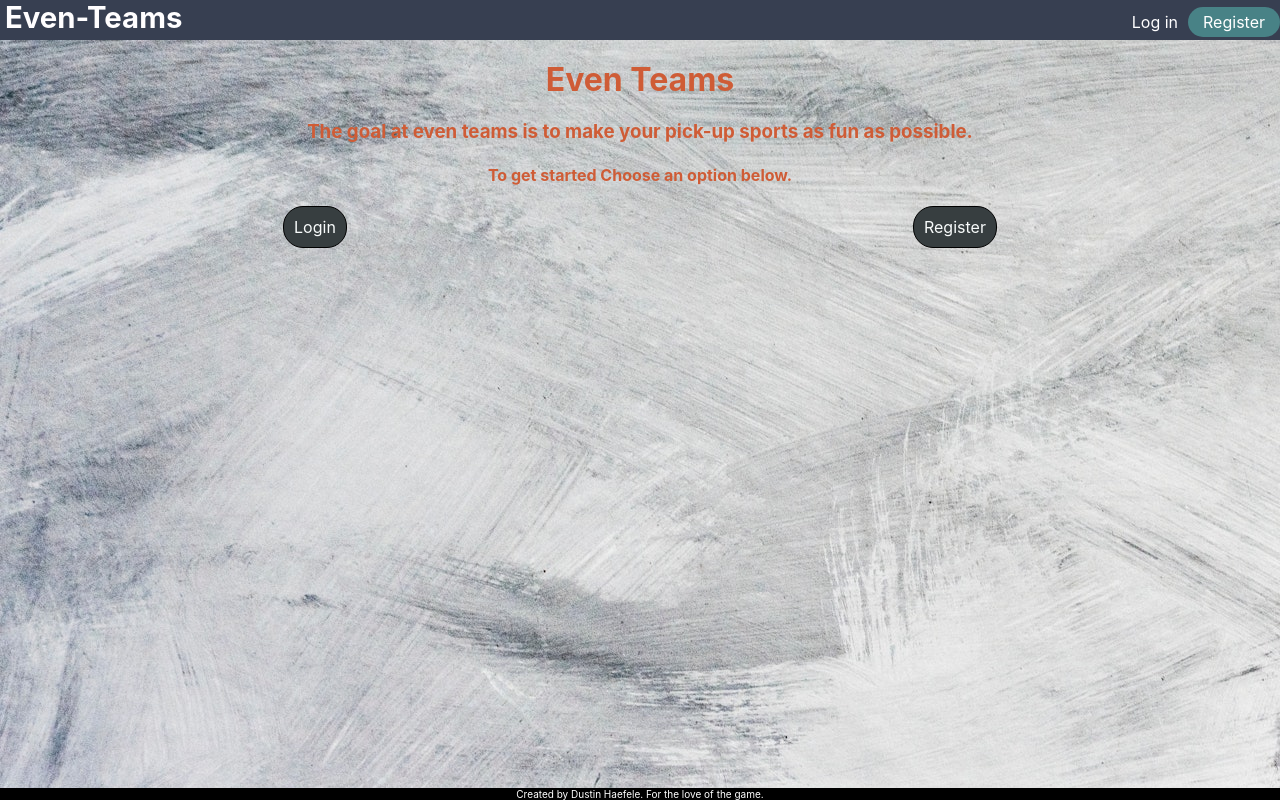
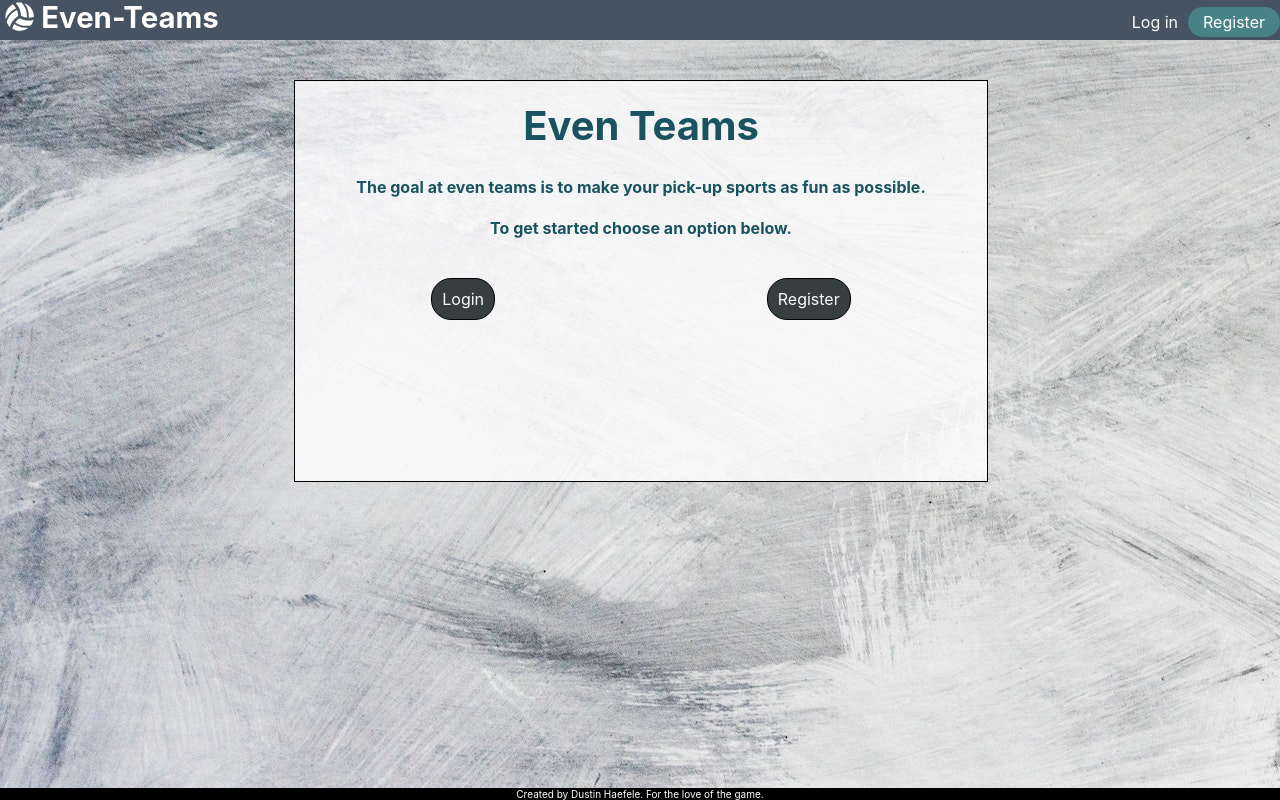
Before and after one commit to DustinHaefele/even-teams-client, a React (Create React App) app: page / in a window 1280 px wide. Shown: the top 800 px of the page. Built offline with nearby package versions, Linux system fonts and the light colour scheme.

Commit message:
group page styling complete for now

```diff
--- a/package.json
+++ b/package.json
@@ -3,6 +3,9 @@
   "version": "0.1.0",
   "private": true,
   "dependencies": {
+    "@fortawesome/fontawesome-svg-core": "^1.2.14",
+    "@fortawesome/free-solid-svg-icons": "^5.7.1",
+    "@fortawesome/react-fontawesome": "^0.1.4",
     "react": "^16.8.6",
     "react-dom": "^16.8.6",
     "react-router-dom": "^5.0.1",
--- a/src/components/CreateGroupForm/CreateGroupForm.js
+++ b/src/components/CreateGroupForm/CreateGroupForm.js
@@ -36,10 +36,10 @@ export default class CreateGroupForm extends React.Component {
    return (
    <form className='group-form' onSubmit={this.handleSubmit}>
      <div className='form-input-section'>
-      <label htmlFor='group_name'>New Group Name</label>
-      <input required className ='group-input' name='group_name' placeholder='New Group Name' />
+      <label htmlFor='group_name'>What do you want to name your group?</label>
+      <input required className ='group-input' name='group_name' placeholder='i.e. Wednesday Night Volleyball' />
      </div>
-      <button className='create-group-button' type='submit'>Create New Group</button>
+      <button className='create-group-button' type='submit'>Submit New Group</button>
     </form>
     );
   };
--- a/src/components/Header/Header.css
+++ b/src/components/Header/Header.css
@@ -3,7 +3,7 @@
   display: flex;
   align-items: center;
   justify-content: space-between;
-  background-color: #373f51;
+  background-color: #465362;
 }
 
 .Header h1 {
--- a/src/components/Header/Header.js
+++ b/src/components/Header/Header.js
@@ -2,6 +2,8 @@ import React, { Component } from 'react'
 import { Link } from 'react-router-dom'
 import TokenService from '../../services/token-services'
 import './Header.css'
+import { FontAwesomeIcon } from '@fortawesome/react-fontawesome';
+
 
 export default class Header extends Component {
 
@@ -43,7 +45,9 @@ export default class Header extends Component {
       <nav className='Header'>
         <h1>
           <Link to='/'>
-            Even-Teams
+          <FontAwesomeIcon className='green' icon='volleyball-ball' />
+            {' '}
+          Even-Teams
           </Link>
         </h1>
           {TokenService.hasAuthToken()
--- a/src/index.js
+++ b/src/index.js
@@ -1,9 +1,15 @@
 import React from 'react';
 import ReactDOM from 'react-dom';
 import { BrowserRouter } from 'react-router-dom';
+import { library } from '@fortawesome/fontawesome-svg-core'
+import { faVolleyballBall } from '@fortawesome/free-solid-svg-icons';
 import './index.css';
 import App from './App';
 import * as serviceWorker from './serviceWorker';
+
+library.add (
+  faVolleyballBall,
+)
 
 ReactDOM.render(
 <BrowserRouter>
--- a/src/routes/MainPage/MainPage.css
+++ b/src/routes/MainPage/MainPage.css
@@ -1,13 +1,20 @@
 .main_page {
-  background-color: none;
-  height: 800px;
-  color: #CF5C36;
+  color: #19535F;
+  width: 80%;
+  margin-left: 10%;
+  margin-top: 40px;
+  height: 400px;
+  background-color: rgba(255,254,255,.8);
+  border: 1px solid black;
 }
 
-.main_page h1 {
+.main_header {
   margin-top: 0px;
   padding-top: 20px;
-  ;
+}
+
+.sec_header{
+  font-size: 16px;
 }
 
 .main_page a {
@@ -27,5 +34,18 @@
 .main_page .Main__not-logged-in {
   display: flex;
   justify-content: space-around;
+  margin-top: 40px;
+}
 
+@media screen and (min-width: 480px) {
+  .main_page {
+    width: 54%;
+    margin-left: 23%;
+    margin-top: 40px;
+    height: 400px;
+  }
+
+  .main_header {
+    font-size: 40px;
+  }
 }
--- a/src/routes/MainPage/MainPage.js
+++ b/src/routes/MainPage/MainPage.js
@@ -8,9 +8,9 @@ function MainPage () {
 
   return (
     <div className='main_page'>
-      <h1>Even Teams</h1>
-      <h3>The goal at even teams is to make your pick-up sports as fun as possible.</h3>
-      <h4>To get started Choose an option below.</h4>
+      <h1 className='main_header'>Even Teams</h1>
+      <h3 className='sec_header'>The goal at even teams is to make your pick-up sports as fun as possible.</h3>
+      <h4>To get started choose an option below.</h4>
 
       {TokenService.hasAuthToken()
           ? (<div className='Main__not-logged-in'>
--- a/src/routes/MyGroupsPage/MyGroupsPage.css
+++ b/src/routes/MyGroupsPage/MyGroupsPage.css
@@ -3,10 +3,10 @@
   justify-content: left;
   width: 80%;
   margin-left: 10%;
-  border: 1px solid black;
   border-radius: 20px;
-  background-color:rgba(27, 27, 30, .7);
-  color: #fffeff
+  background-color:rgba(70,83,98,.8);
+  color: #fffeff;
+  box-shadow: 0 5px 20px rgba(0,0,0, .8);
 }
 
 .groups-list {
@@ -14,14 +14,31 @@
   padding: 0
 }
 
+.group-header {
+  padding-top: 20px;
+}
+
 .groups-list li{
-  padding: 10px 0;
+  padding: 7px 0;
   width: 95%;
   margin-left: 2%;
   margin-bottom: 5px;
   border: 1px solid black;
-  background-color: rgba(201,92,54,.7);
+  background-color: rgba(1,25,54,.9);
+  color: #fffeff;
   border-radius: 10px;
+}
+
+.groups-list a:nth-child(2n) li{
+  background-color: rgba(2,17,27,.9);
+}
+
+.groups-list li:hover {
+  box-shadow: 0 0 10px rgba(255,255,255, .8);
+}
+
+.group-input {
+  margin: 10px 0;
 }
 
 .groups-list a{
@@ -52,4 +69,8 @@
     margin-left: 30%;
     justify-content: left;
   }
+
+  .groups-list li{
+    padding: 10px 0;
+  }
 }
--- a/src/routes/MyGroupsPage/MyGroupsPage.js
+++ b/src/routes/MyGroupsPage/MyGroupsPage.js
@@ -64,7 +64,7 @@ export default class MyGroupPage extends React.Component {
   render(){
     return (
       <div className='groups-page'>
-        <h2>My Groups</h2>
+        <h2 className='group-header'>My Groups</h2>
         {this.state.error && <p>{this.state.error}</p>} {/*Add button here to navigate to your own page */}
         <ul className='groups-list'>
           {this.renderMyGroups()}
```
Also changed, not shown: 1 other file (tests, documents, lock files or other folders).
